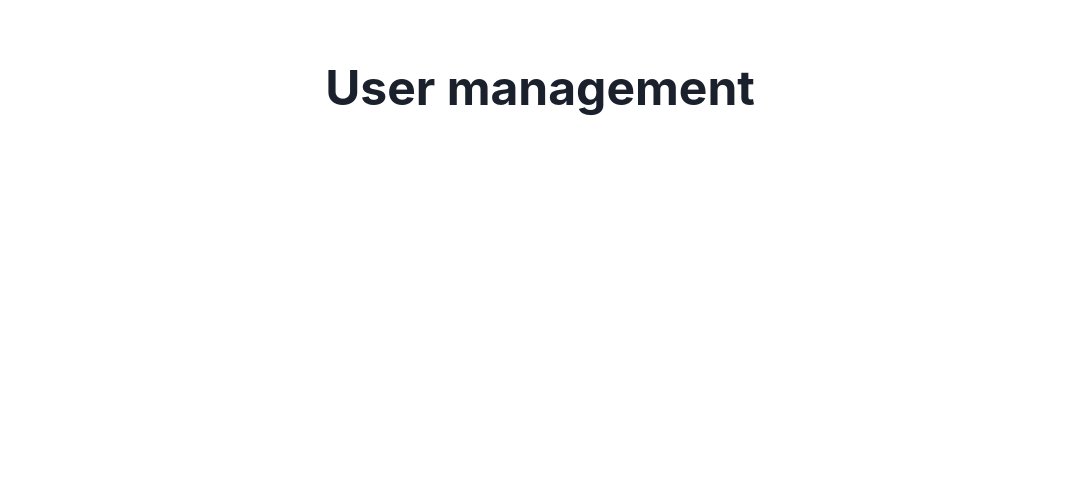
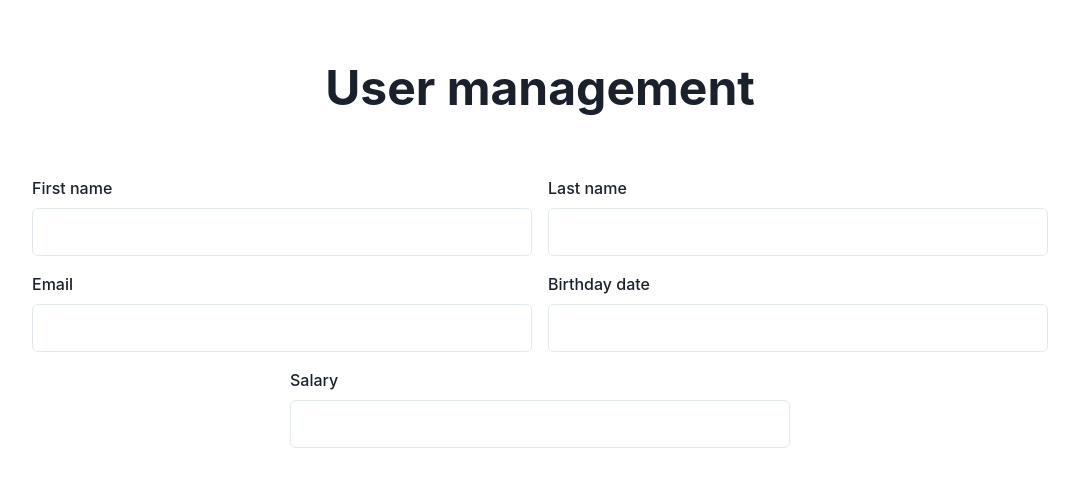
Before and after one commit to blackvoidx/User-management, a Next.js app: page / in a window 1280 px wide. Shown: the top 486 px of the page, without its empty margins (100-1179 px from the left). Built offline with nearby package versions, Linux system fonts and the light colour scheme.

Commit message:
feat: create AddUserForm and UserInput component

```diff
--- /dev/null
+++ b/components/AddUserForm.tsx
@@ -0,0 +1,22 @@
+import { Flex } from "@chakra-ui/react"
+import UserInput from "./UserInput"
+
+const AddUserForm = () => {
+    return (
+        <Flex
+            marginTop="16"
+            flexWrap='wrap'
+            justifyContent="center"
+            alignItems="center"
+            gap="4"
+        >
+            <UserInput lable='First name' size='lg' type='text' />
+            <UserInput lable='Last name' size='lg' type='text' />
+            <UserInput lable='Email' size='lg' type='email' />
+            <UserInput lable='Birthday date' size='lg' type='text' />
+            <UserInput lable='Salary' size='lg' type='text' />
+        </Flex>
+    )
+}
+
+export default AddUserForm
--- /dev/null
+++ b/components/UserInput.tsx
@@ -0,0 +1,20 @@
+import { FormControl, FormLabel, Input, FormHelperText } from "@chakra-ui/react"
+import { FC } from "react"
+
+type InputProps = {
+    lable: string,
+    size: "xs" | "sm" | "md" | "lg",
+    type: "text" | "email"
+}
+
+const UserInput: FC<InputProps> = (props) => {
+    return (
+        <FormControl width="500px">
+            <FormLabel>{props.lable}</FormLabel>
+            <Input type='email' size={props.size} />
+            {/* <FormHelperText>Email not valid</FormHelperText> */}
+        </FormControl>
+    )
+}
+
+export default UserInput
--- a/pages/index.tsx
+++ b/pages/index.tsx
@@ -1,5 +1,6 @@
 import Head from 'next/head'
 import { Container, Heading } from '@chakra-ui/react'
+import AddUserForm from '../components/AddUserForm'
 
 export default function Home() {
   return (
@@ -10,8 +11,9 @@ export default function Home() {
         <meta name="viewport" content="width=device-width, initial-scale=1" />
         <link rel="icon" href="/favicon.ico" />
       </Head>
-      <Container maxW="2xl" bg="whiteAlpha.300" paddingTop={'16'} centerContent>
+      <Container maxW="full" bg="whiteAlpha.300" paddingTop={'16'} centerContent>
         <Heading as="h2" size="2xl">User management</Heading>
+        <AddUserForm />
       </Container>
     </>
   )
```
